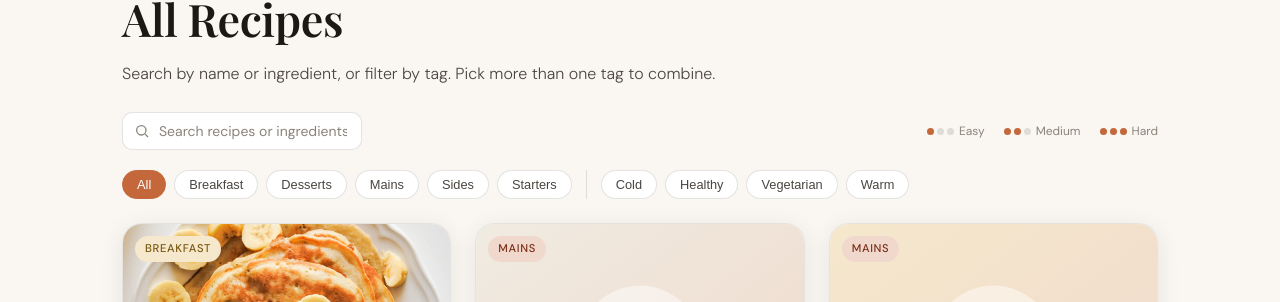
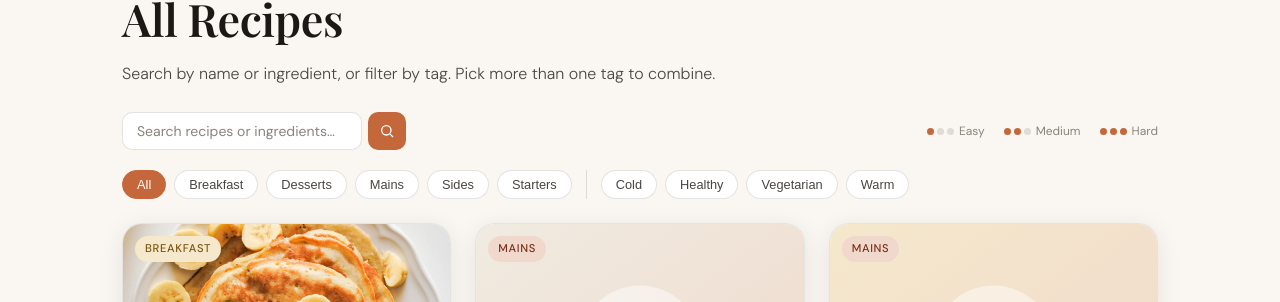
Before and after one commit to J0ma-r/cookbook, a Jekyll site: the page built from recipes.md, in a window 1280 px wide. Shown: the part 130-432 px from the top of the page. Built offline with Jekyll 4.4.1, drawn with Linux system fonts in a browser that asks for light colours; some web fonts are replaced.

Commit message:
Add submit button + Enter support to browse-page search (#11)
The /recipes/ search filtered live on input but had no clickable control
and pressing Enter did nothing. Wrap it in a <form> whose onsubmit filters
and returns false (no reload), and replace the dead leading icon with a
clickable trailing submit button. Live filter-as-you-type is preserved.

Co-authored-by: Claude Opus 4.8 <noreply@anthropic.com>

```diff
--- a/assets/css/style.css
+++ b/assets/css/style.css
@@ -204,21 +204,14 @@
     position: relative;
     display: flex;
     align-items: center;
-  }
-
-  .search-wrap svg {
-    position: absolute;
-    left: 12px;
-    color: var(--ink-light);
-    width: 16px; height: 16px;
-    pointer-events: none;
+    gap: 6px;
   }
 
   .search-input {
     background: var(--white);
     border: 1px solid var(--border);
     border-radius: 10px;
-    padding: 9px 14px 9px 36px;
+    padding: 9px 14px;
     font-family: inherit;
     font-size: 0.875rem;
     color: var(--ink);
@@ -229,6 +222,24 @@
 
   .search-input:focus { border-color: var(--terracotta); }
   .search-input::placeholder { color: var(--ink-light); }
+
+  /* Clickable submit button for the browse-page search */
+  .search-btn {
+    display: inline-flex;
+    align-items: center;
+    justify-content: center;
+    flex-shrink: 0;
+    width: 38px;
+    height: 38px;
+    border: none;
+    border-radius: 10px;
+    background: var(--terracotta);
+    color: #fff;
+    cursor: pointer;
+    transition: opacity 0.15s, transform 0.15s;
+  }
+  .search-btn:hover { opacity: 0.92; transform: translateY(-1px); }
+  .search-btn svg { width: 16px; height: 16px; }
 
   .tag-row {
     display: flex;
--- a/recipes.md
+++ b/recipes.md
@@ -19,10 +19,12 @@ permalink: /recipes/
 
   <div class="filters">
     <div class="filters-top">
-      <div class="search-wrap">
-        <svg viewBox="0 0 24 24" fill="none" stroke="currentColor" stroke-width="2"><circle cx="11" cy="11" r="7"/><path d="m21 21-4.35-4.35"/></svg>
+      <form class="search-wrap" role="search" onsubmit="filterCards(); return false;">
         <input class="search-input" id="searchInput" type="text" placeholder="Search recipes or ingredients&hellip;" oninput="filterCards()">
-      </div>
+        <button type="submit" class="search-btn" aria-label="Search">
+          <svg viewBox="0 0 24 24" fill="none" stroke="currentColor" stroke-width="2"><circle cx="11" cy="11" r="7"/><path d="m21 21-4.35-4.35"/></svg>
+        </button>
+      </form>
       <p class="difficulty-legend">
         <span class="difficulty"><span class="dot filled"></span><span class="dot"></span><span class="dot"></span></span> Easy
         <span class="difficulty"><span class="dot filled"></span><span class="dot filled"></span><span class="dot"></span></span> Medium
```
